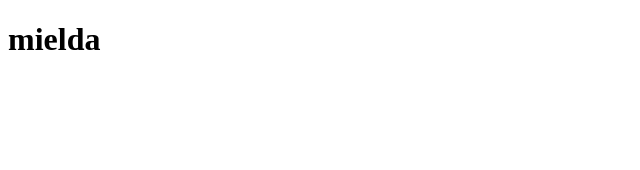
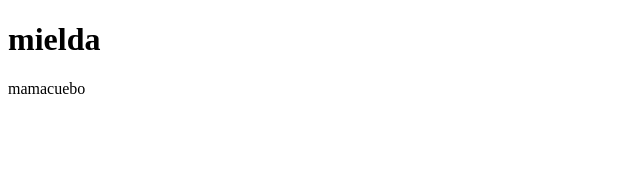
Before and after one commit to guilleps/hola, an Angular app: page / in a window 1280 px wide. Shown: the top 170 px of the page, without its empty margins (0-640 px from the left). Built offline with nearby package versions, Linux system fonts and the light colour scheme.

Commit message:
feat: 🎸 dvdsvd

```diff
--- a/src/app/app.component.html
+++ b/src/app/app.component.html
@@ -1,3 +1,4 @@
 <router-outlet />
 
 <h1>mielda</h1>
+<p>mamacuebo</p>
```
